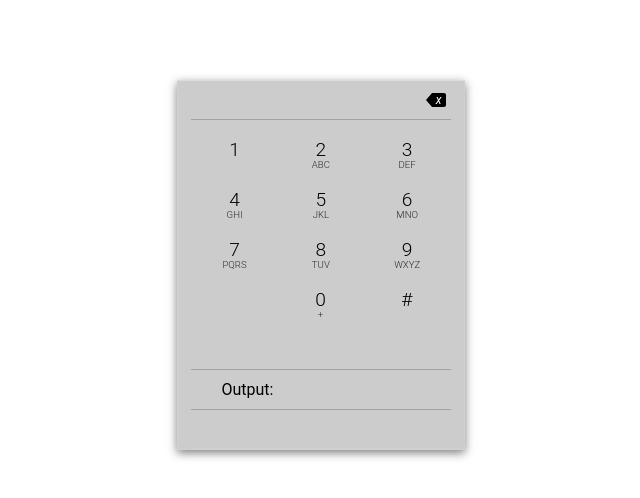
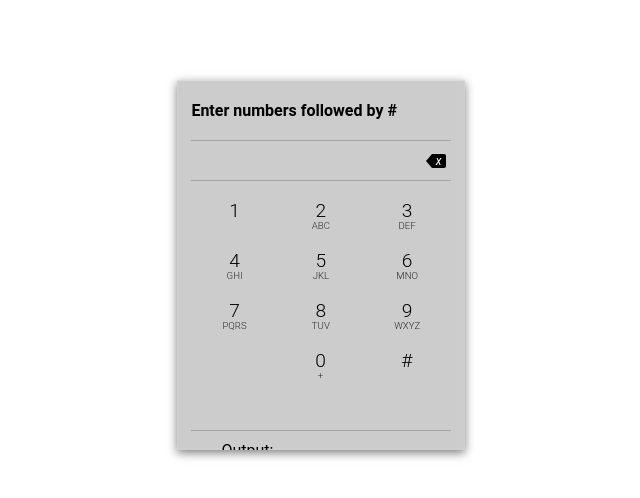
Before and after one commit to shivajangra/possible_words_numpad, a website: page index.html in a window 1280 px wide. Shown: the whole page, without its empty margins (319-959 px from the left). Drawn offline with nearby package versions, Linux system fonts and the light colour scheme.

Commit message:
Update index.html

```diff
--- a/index.html
+++ b/index.html
@@ -10,6 +10,9 @@
    <body>
      <div id="container">
        <div class="keypad" tabindex="0">
+        <div class="keypad-input-field">
+             <h4>Enter numbers followed by #</h4>
+         </div>
         <div class="keypad-input-field">
           <div class="entered-numbers-wrapper">
             <div class="entered-numbers"></div>
```
